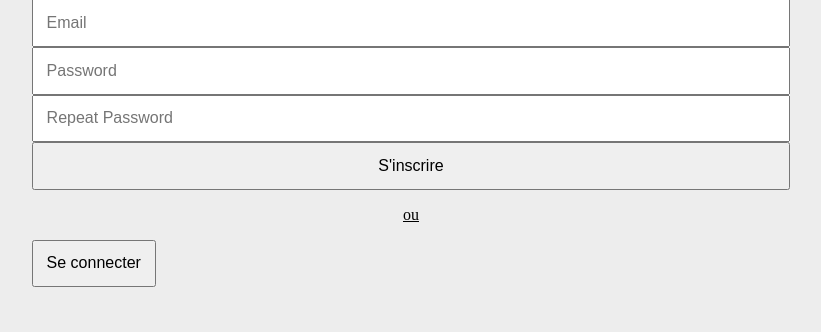
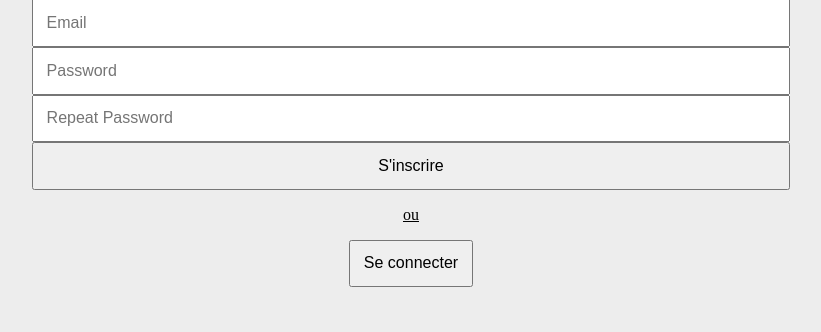
Before and after one commit to ophelieresfa/writer_blog, a PHP site: template src/View/subscribe.twig in a window 1280 px wide. Shown: the part 468-800 px from the top of the page, without its empty margins (229-1050 px from the left). Run offline with PHP 8.4, Linux system fonts and the light colour scheme; the template is opened without the code that fills it, so the values that code supplies are empty; some libraries are stand-ins or nearby versions.

Commit message:
Add properties to button of connection.twig and subscribe.twig

```diff
--- a/public/css/style.css
+++ b/public/css/style.css
@@ -124,3 +124,7 @@ form textarea {
     text-align: center;
     text-decoration: underline;
 }
+
+.other{
+    margin: auto;
+}
```
